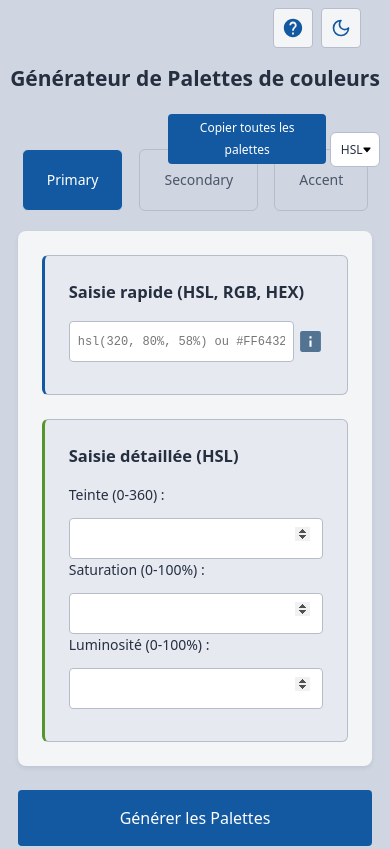
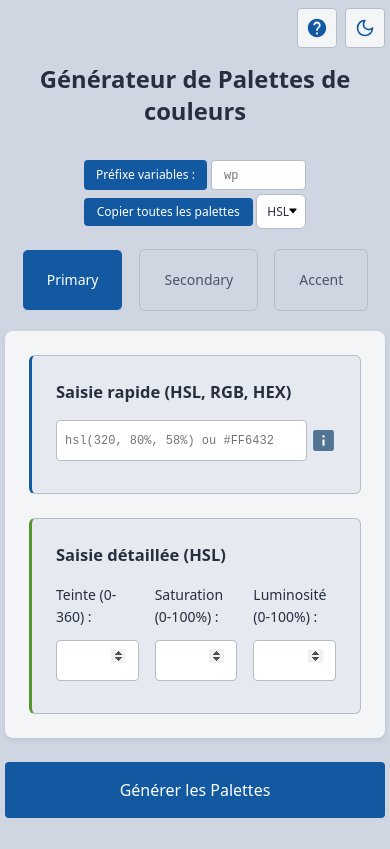
Before and after one commit to SylvieCanongia/color-manager, a plain HTML site: page index.html in a window 390 px wide. Shown: the top 849 px of the page. Drawn offline with Linux system fonts and the light colour scheme.

Commit message:
✨ feat(css): Add custom prefix for CSS variables and improve UI styles
- Add prefix input field in header
- Remove 'color-' prefix from variables
- Customize UI and improve responsive design

```diff
--- a/index.html
+++ b/index.html
@@ -34,6 +34,13 @@
     </header>
     <div class="container">
       <h1 class="container-heading">Générateur de Palettes de couleurs</h1>
+      <div class="actions-wrapper-container">
+        <div class="actions-wrapper">
+          <!-- CSS Variable Prefix Input -->
+          <div class="prefix-input-wrapper">
+            <label for="cssVarPrefix">Préfixe variables :</label>
+            <input type="text" id="cssVarPrefix" placeholder="wp" pattern="[a-z0-9-]+" title="Lettres minuscules, chiffres et tirets uniquement" />
+          </div>
           <div class="copy-actions-all">
             <button id="copyAllPalettes" class="copy-all-button" aria-label="Copier toutes les palettes">Copier toutes les palettes</button>
             <select class="format-select copy-all-select" aria-label="Format d'export">
@@ -41,6 +48,8 @@
               <option value="rgb">RGB</option>
               <option value="hex">HEX</option>
             </select>
+          </div>
+        </div>
       </div>
       <div class="app-layout">
         <!-- Left column : Entries -->
@@ -83,17 +92,17 @@
                   <h2>Saisie détaillée (HSL)</h2>
                   <div class="form-group">
                     <div class="input-group">
-                      <label for="primary-hue">Teinte (0-360) :</label>
+                      <label for="primary-hue"><span>Teinte </span><span>(0-360) :</span></label>
                       <input type="number" id="primary-hue" name="primary-hue" min="0" max="360" aria-label="Teinte de 0 à 360 degrés" />
                       <span class="error-message" role="alert"></span>
                     </div>
                     <div class="input-group">
-                      <label for="primary-saturation">Saturation (0-100%) :</label>
+                      <label for="primary-saturation"><span>Saturation </span><span>(0-100%) :</span></label>
                       <input type="number" id="primary-saturation" name="primary-saturation" min="0" max="100" aria-label="Saturation de 0 à 100 pourcents" />
                       <span class="error-message" role="alert"></span>
                     </div>
                     <div class="input-group">
-                      <label for="primary-lightness">Luminosité (0-100%) :</label>
+                      <label for="primary-lightness"><span>Luminosité </span><span>(0-100%) :</span></label>
                       <input type="number" id="primary-lightness" name="primary-lightness" min="0" max="100" aria-label="Luminosité de 0 à 100 pourcents" />
                       <span class="error-message" role="alert"></span>
                     </div>
--- a/src/css/components/inputs.css
+++ b/src/css/components/inputs.css
@@ -12,6 +12,66 @@
    Input Components
    Styles for form inputs, sections, and related elements
    ========================================================================== */
+
+/* ==========================================================================
+   Actions
+   ========================================================================== */
+/* CSS Variable Prefix Input */
+.prefix-input-wrapper {
+  display: flex;
+  flex-direction: row;
+  align-items: center;
+  gap: var(--spacing-xxs);
+  background: var(--color-surface);
+  border-radius: var(--border-radius-md);
+}
+
+.prefix-input-wrapper label {
+  color: var(--color-text-tab-selected);
+  font-size: var(--font-size-xs);
+  background-color: var(--color-primary);
+  display: block;
+  height: 30px;
+  padding: 2px var(--spacing-sm);
+  border-radius: var(--border-radius-sm);
+  line-height: 2.1;
+}
+
+.prefix-input-wrapper input {
+  width: 120px;
+  height: 30px;
+  border: 1px solid var(--color-border);
+  border-radius: var(--border-radius-sm);
+  color: var(--color-text-input);
+  font-family: var(--font-family-mono);
+  padding: var(--spacing-xs) var(--spacing-sm);
+}
+
+@media (max-width: 992px) {
+  .prefix-input-wrapper input {
+    width: 95px;
+  }
+}
+
+.prefix-input-wrapper input::placeholder {
+  font-size: var(--font-size-sm);
+}
+
+@media (max-width: 415px) {
+  .prefix-input-wrapper input::placeholder {
+    font-size: var(--font-size-xs);
+  }
+}
+
+.prefix-input-wrapper input:hover {
+  border-color: var(--color-primary);
+}
+
+.prefix-input-wrapper input:focus {
+  border-color: var(--color-primary);
+  box-shadow: 0 0 0 var(--focus-ring-width) var(--focus-ring-color);
+  outline: none;
+}
 
 /* ==========================================================================
    Form groups
@@ -181,17 +241,16 @@ input[type="number"][disabled] {
   gap: var(--spacing-xxs);
 }
 
-/* .hsl-input-wrapper label {
-  font-size: var(--font-size-sm);
-  white-space: nowrap;
-} */
-
 .hsl-input {
   flex: 1;
   padding: var(--spacing-xs);
   border: 1px solid var(--color-border);
   border-radius: var(--border-radius-sm);
   font-family: var(--font-family-mono);
+}
+
+.hsl-input:hover {
+  border-color: var(--color-primary);
 }
 
 .hsl-input::placeholder {
--- a/src/css/components/layout.css
+++ b/src/css/components/layout.css
@@ -15,7 +15,7 @@
   display: grid;
   grid-template-columns: 1fr 1fr;
   gap: var(--spacing-xl);
-  margin-top: var(--spacing-xl);
+  margin-top: var(--spacing-md);
   margin-inline: auto;
 }
 /* ==========================================================================
@@ -30,9 +30,63 @@
   width: 100%;
 }
 
+@media (max-width: 610px) {
+  .app-header {
+    padding: var(--spacing-xs) var(--spacing-xs);
+  }
+}
+
+@media (max-width: 576px) {
+  .app-header {
+    padding: var(--spacing-xs) 0;
+  }
+}
+
 /* ==========================================================================
 Tabs system
 ========================================================================== */
+
+/* Actions */
+
+.actions-wrapper-container {
+  display: grid;
+  grid-template-columns: 1fr 1fr;
+  gap: var(--spacing-xl);
+  align-self: end;
+}
+
+.actions-wrapper {
+  grid-column-start: 2;
+  display: flex;
+  flex-direction: row;
+  align-items: center;
+  gap: var(--spacing-sm);
+}
+
+@media (max-width: 992px) {
+  .actions-wrapper-container {
+    grid-template-columns: 1fr;
+    align-self: revert;
+    margin-inline: auto;
+  }
+
+  .actions-wrapper {
+    grid-column-start: 1;
+    justify-content: center;
+    gap: var(--spacing-xxs);
+  }
+}
+
+@media (max-width: 576px) {
+  .actions-wrapper {
+    flex-direction: column;
+    align-items: center;
+  }
+
+  .copy-actions-all {
+    width: 100%;
+  }
+}
 
 .color-tabs {
   display: flex;
--- a/src/css/components/palette.css
+++ b/src/css/components/palette.css
@@ -58,7 +58,15 @@
 
 @media (max-width: 415px) {
   .palette {
-    grid-template-columns: repeat(auto-fit, minmax(27px, 1fr));
+    grid-template-columns: repeat(auto-fit, minmax(26px, 1fr));
+    gap: 0;
+  }
+}
+
+@media (max-width: 380px) {
+  .palette {
+    grid-template-columns: repeat(auto-fit, minmax(24px, 1fr));
+    gap: 0;
   }
 }
 
@@ -142,21 +150,15 @@
    Action Buttons
    ========================================================================== */
 
-.copy-actions-all {
-  position: absolute;
-  right: 0;
-  top: 50px;
-}
-
 .copy-all-button {
   background: var(--color-primary);
-  padding: 2px var(--spacing-xs);
+  padding: 2px var(--spacing-sm);
   color: var(--color-text-tab-selected);
   border: 1px solid transparent;
   border-radius: var(--border-radius-sm);
   cursor: pointer;
   font-size: var(--font-size-xs);
-  width: 158px;
+  /* width: 166px; */
 }
 
 .copy-all-button:hover {
--- a/src/css/main.css
+++ b/src/css/main.css
@@ -29,6 +29,10 @@
   padding: 0;
 }
 
+/* html {
+  overflow-x: clip;
+} */
+
 body {
   display: flex;
   flex-direction: column;
@@ -38,6 +42,12 @@ body {
   line-height: var(--line-height-base);
   font-size: var(--font-size-base);
   color: var(--color-text-primary);
+}
+
+h1.container-heading {
+  text-align: center;
+  padding-inline: var(--spacing-xl);
+  margin-block-end: var(--spacing-xl);
 }
 
 h2 {
@@ -63,10 +73,6 @@ button {
   max-width: 1200px;
   margin-inline: auto;
   margin-block: var(--spacing-xs) var(--spacing-lg);
-}
-
-.container-heading {
-  margin-block-end: 20px;
 }
 
 /* ==========================================================================
@@ -164,10 +170,6 @@ button {
     font-size: 1.7em;
   }
 
-  .color-group .form-group {
-    grid-template-columns: 1fr;
-  }
-
   .color-preview-wrapper {
     flex-direction: column;
     gap: var(--spacing-md);
@@ -181,10 +183,6 @@ button {
 }
 
 @media (max-width: 415px) {
-  .container-heading {
-    font-size: 1.5em;
-  }
-
   h2 {
     font-size: 1.1em;
   }
--- a/src/css/variables.css
+++ b/src/css/variables.css
@@ -89,6 +89,7 @@
   --spacing-lg: 1.5rem; /* 24px */
   --spacing-xl: 2rem; /* 32px */
   --spacing-xxl: 3rem; /* 48px */
+  --spacing-xxxl: 3.5rem; /* 56px */
 
   /* Typography */
   --font-family-base: system-ui, -apple-system, sans-serif;
--- a/src/js/components/palette.js
+++ b/src/js/components/palette.js
@@ -11,6 +11,7 @@
 // src/js/components/palette.js
 
 import { createHSLString, createColorString, generatePaletteVariations } from "../utils/colorUtils.js";
+import { generateVariableName, getCurrentPrefix } from "../utils/cssVarPrefix.js";
 
 // Constants for palette generation
 const TYPES = {
@@ -100,7 +101,9 @@ const updatePalette = (type, variations, paletteType) => {
     copyButton.onclick = () => {
       const formatSelect = copyButton.parentElement.querySelector(".format-select");
       const format = formatSelect ? formatSelect.value : "hsl";
-      const cssVariables = variations.map((hsl, index) => `--color-${type.toLowerCase()}-${paletteType.toLowerCase()}-${index * 100}: ${createColorString(hsl, format)};`).join("\n");
+      const customPrefix = getCurrentPrefix();
+
+      const cssVariables = variations.map((hsl, index) => `${generateVariableName(customPrefix, type, paletteType, index)}: ${createColorString(hsl, format)};`).join("\n");
 
       navigator.clipboard.writeText(cssVariables);
       copyButton.classList.add("copied");
@@ -195,6 +198,7 @@ export const initCopyAllPalettes = () => {
 
   copyAllButton.onclick = () => {
     const format = formatSelect.value;
+    const customPrefix = getCurrentPrefix();
     const allPalettes = [];
 
     // Colors types
@@ -218,7 +222,7 @@ export const initCopyAllPalettes = () => {
               lightness: parseInt(hslMatch[3]),
             };
 
-            return `--color-${type}-${paletteType.toLowerCase()}-${index * 100}: ${createColorString(hsl, format)};`;
+            return `${generateVariableName(customPrefix, type, paletteType.toLowerCase(), index)}: ${createColorString(hsl, format)};`;
           })
           .filter((color) => color !== "");
 
--- a/src/js/main.js
+++ b/src/js/main.js
@@ -14,6 +14,7 @@ import { initColorInputs } from "./components/colorInput.js";
 import { initPalettes, initCopyAllPalettes } from "./components/palette.js";
 import { initTheme } from "./utils/theme.js";
 import { initHelpGuide } from "./components/helpGuide.js";
+import { initCssVarPrefix } from "./utils/cssVarPrefix.js";
 
 // Wait for all resources to load
 window.addEventListener("load", () => {
@@ -25,6 +26,7 @@ window.addEventListener("load", () => {
     initCopyAllPalettes();
     initTheme();
     initHelpGuide();
+    initCssVarPrefix();
 
     // Log successful initialization
     console.info("Application initialized successfully");
--- /dev/null
+++ b/src/js/utils/cssVarPrefix.js
@@ -0,0 +1,61 @@
+/*
+ * Web Palette Lab - A web tool for generating color palettes
+ * Copyright (C) 2024 Sylvie Canongia
+ *
+ * This program is free software: you can redistribute it and/or modify
+ * it under the terms of the GNU General Public License as published by
+ * the Free Software Foundation, either version 3 of the License, or
+ * (at your option) any later version.
+ */
+
+// src/js/utils/cssVarPrefix.js
+
+/**
+ * Handles CSS variable prefix customization
+ * @module utils/cssVarPrefix
+ */
+
+/**
+ * Generates CSS variable name with optional custom prefix
+ * @param {string} prefix - Custom prefix for CSS variable
+ * @param {string} type - Color type (primary, secondary, accent)
+ * @param {string} paletteType - Palette type (normal, vivid)
+ * @param {number} index - Color variation index
+ * @returns {string} Formatted CSS variable name
+ */
+export const generateVariableName = (prefix, type, paletteType, index) => {
+  const customPrefix = prefix ? `${prefix}-` : "";
+  return `--${customPrefix}${type.toLowerCase()}-${paletteType.toLowerCase()}-${index * 100}`;
+};
+
+/**
+ * Initialize prefix input functionality
+ */
+export const initCssVarPrefix = () => {
+  const prefixInput = document.getElementById("cssVarPrefix");
+  if (!prefixInput) return;
+
+  // Restore saved prefix
+  const savedPrefix = localStorage.getItem("cssVarPrefix");
+  if (savedPrefix) {
+    prefixInput.value = savedPrefix;
+  }
+
+  // Handle prefix updates
+  prefixInput.addEventListener("input", (e) => {
+    const prefix = e.target.value.trim();
+    if (prefix && /^[a-z0-9-]+$/.test(prefix)) {
+      localStorage.setItem("cssVarPrefix", prefix);
+    } else {
+      localStorage.removeItem("cssVarPrefix");
+    }
+  });
+};
+
+/**
+ * Get current CSS variable prefix
+ * @returns {string} Current prefix or empty string
+ */
+export const getCurrentPrefix = () => {
+  return localStorage.getItem("cssVarPrefix") || "";
+};
```
Lines whose indentation alone changed are shown as unchanged.
